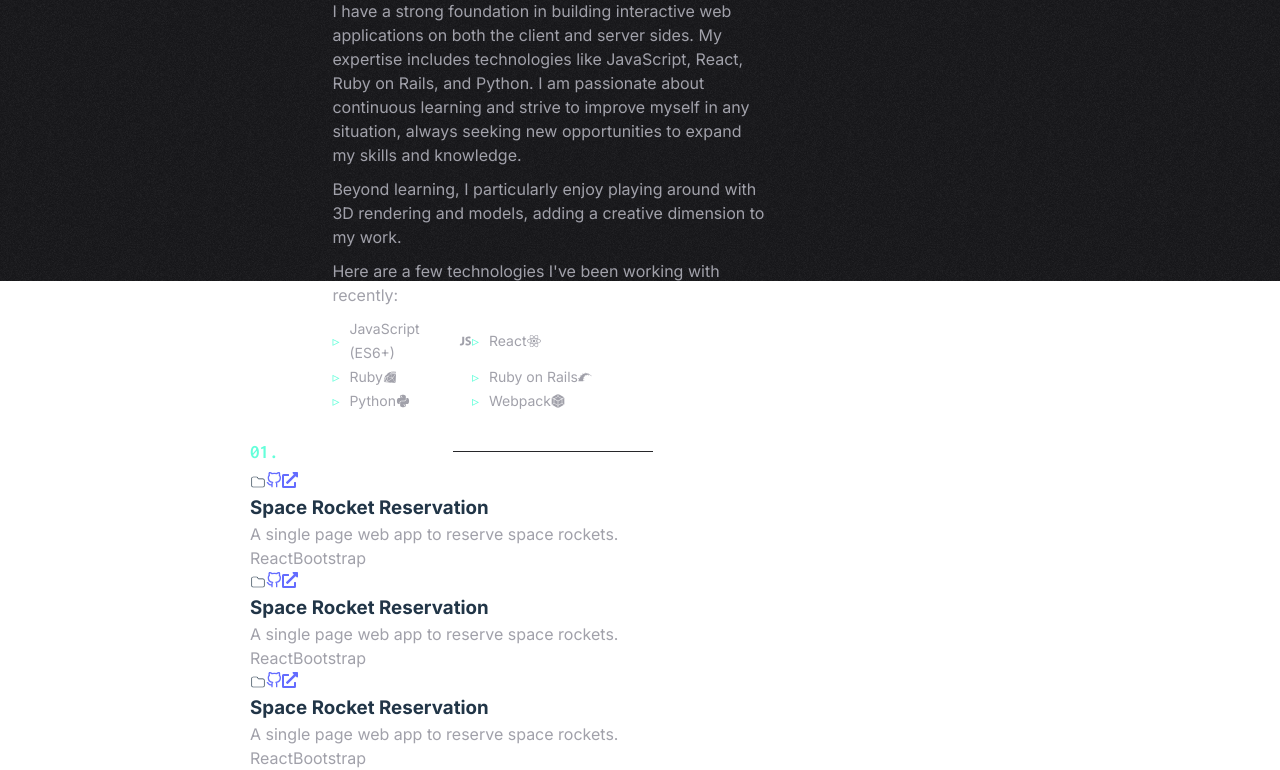
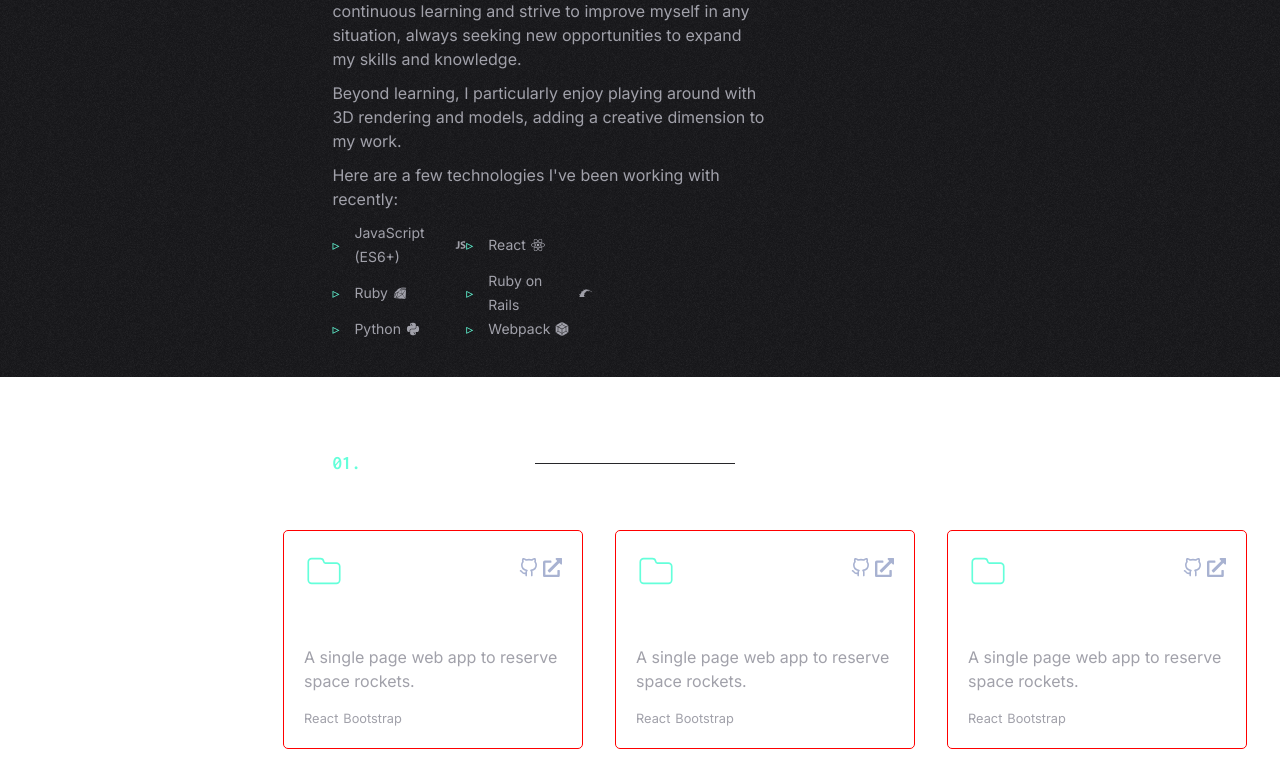
Before and after one commit to over-geek/react-portfolio, a React (Vite) app: page / in a window 1280 px wide. Shown: the part 1140-1910 px from the top of the page. Built offline with nearby package versions, Linux system fonts and the light colour scheme.

Commit message:
Style about component

```diff
--- a/src/App.css
+++ b/src/App.css
@@ -15,7 +15,9 @@ body {
   background-position: 0 0;
 }
 
-h1, h2 {
+h1,
+h2,
+h3 {
   font-family: 'Inconsolata', sans-serif;
   color: #fff;
 }
--- a/src/styles/Mainpage.css
+++ b/src/styles/Mainpage.css
@@ -55,7 +55,7 @@
 /* Home Section */
 #home {
 	width: 100%;
-	height: 55%;
+	height: 45%;
 }
 
 .main_text {
@@ -83,7 +83,8 @@
 }
 
 /* About Section */
-#about {
+#about,
+#projects {
 	padding: 2% 8%;
 }
 
@@ -108,6 +109,10 @@
 	height: 1px;
 	margin-left: 20px;
 	background-color: rgb(39 39 42);
+}
+
+.about_container {
+	margin-bottom: 4rem;
 }
 
 .about_description_container {
@@ -139,6 +144,7 @@
 .skill_list li {
 	font-size: 14px;
 	line-height: 1.5rem;
+	gap: 5px;
 }
 
 .skill_list li::before {
@@ -146,3 +152,72 @@
 	color: #64ffda;
 	margin-right: 10px;
 }
+
+/* Project Section */
+.project_container {
+	margin-top: 3rem;
+	display: grid;
+	grid-template-columns: 300px 300px 300px;
+	gap: 2rem;
+	justify-content: center;
+}
+
+.project_card {
+	border: 1px solid red;
+	border-radius: 5px;
+	padding: 20px;
+	transition: .5s all ease;
+	animation: entry 1s linear 1;
+}
+
+.project_card:hover {
+	cursor: pointer;
+	transform: rotate(0deg) scale(1) translateY(10px);
+}
+
+.project_content {
+	gap: 1rem;
+}
+
+.project_icons {
+	justify-content: space-between;
+}
+
+.project_icons > div {
+	gap: 5px;
+}
+
+.folder_icon {
+	color: #64ffda;
+	font-size: 2.5rem;
+}
+
+.github_icon,
+.link_icon {
+	color: #a8b2d1;
+	font-size: 1.2rem;
+}
+
+.github_icon:hover,
+.link_icon:hover {
+	color: #64ffda;
+}
+
+.project_description h3 {
+	margin-bottom: 10px;
+}
+
+.project_stack {
+	gap: 5px;
+	font-size: 0.8rem;
+}
+
+@keyframes entry {
+  0% {
+    top: -20%;
+    opacity: 0.1;
+  }
+  100% {
+    top: 0%;
+  }
+}
```
